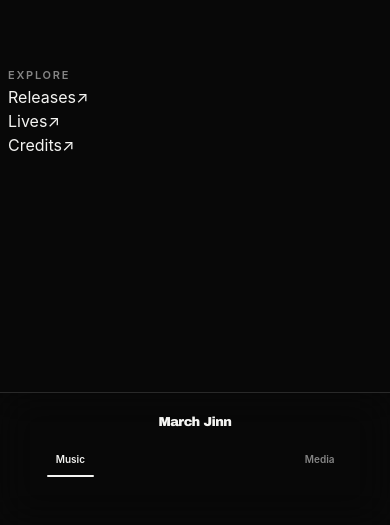
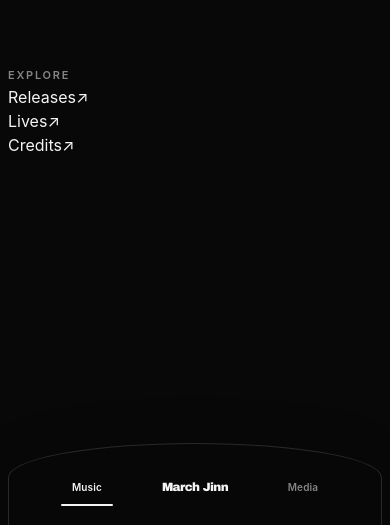
Before and after one commit to marchjinn/marchjinn.github.io, an Astro site: page / in a window 390 px wide. Shown: the part 319-844 px from the top of the page. Built offline with nearby package versions, Linux system fonts and the light colour scheme; Astro itself is replaced by a stand-in of ours.

Commit message:
Update global CSS styles and layout adjustments
Refactor global CSS styles for improved layout and design consistency.

```diff
--- a/src/styles/global.css
+++ b/src/styles/global.css
@@ -2,7 +2,6 @@
 :root {
   color-scheme: dark;
 
-  /* Color system */
   --color-background: #080808;
   --color-surface: #111111;
   --color-surface-raised: #191919;
@@ -13,11 +12,9 @@
   --color-accent-red: #b51f2b;
   --color-accent-purple: #7651a8;
 
-  /* Typography */
   --font-display: "MONOLOG BLACK", "Arial Black", sans-serif;
   --font-body: "Inter", Arial, sans-serif;
 
-  /* Spacing */
   --space-1: 4px;
   --space-2: 8px;
   --space-3: 12px;
@@ -30,26 +27,22 @@
   --space-16: 64px;
   --space-20: 80px;
 
-  /* Geometry */
-  --radius-small: 6px;
-  --radius-medium: 10px;
+  --radius-small: 8px;
+  --radius-medium: 12px;
   --radius-large: 16px;
   --radius-pill: 999px;
 
-  /* Layout */
   --content-width: 1440px;
-  --nav-height: 88px;
+  --nav-height: 104px;
   --page-gutter: 48px;
 
-  /* Effects */
-  --nav-background: rgb(8 8 8 / 88%);
-  --nav-blur: 20px;
+  --nav-background: rgb(8 8 8 / 94%);
+  --nav-blur: 18px;
   --transition-fast: 180ms ease;
 }
 
 :root[data-theme="light"] {
   color-scheme: light;
-
   --color-background: #f4f4f2;
   --color-surface: #ffffff;
   --color-surface-raised: #eaeae8;
@@ -57,8 +50,7 @@
   --color-secondary: #777777;
   --color-tertiary: #a0a0a0;
   --color-line: #dededb;
-
-  --nav-background: rgb(244 244 242 / 88%);
+  --nav-background: rgb(244 244 242 / 94%);
 }
 
 * {
@@ -84,9 +76,7 @@ body {
   line-height: 1.5;
   -webkit-font-smoothing: antialiased;
   text-rendering: optimizeLegibility;
-  transition:
-    background-color var(--transition-fast),
-    color var(--transition-fast);
+  transition: background-color var(--transition-fast), color var(--transition-fast);
 }
 
 button,
@@ -207,10 +197,7 @@ h1 {
   color: var(--color-secondary);
   cursor: pointer;
   text-align: left;
-  transition:
-    color var(--transition-fast),
-    background-color var(--transition-fast),
-    border-color var(--transition-fast);
+  transition: color var(--transition-fast), background-color var(--transition-fast), border-color var(--transition-fast);
 }
 
 .domain-selector__item:hover,
@@ -220,47 +207,46 @@ h1 {
   color: var(--color-primary);
 }
 
-/* Global navigation */
+/* Global navigation — compact half-disc dock */
 
 .global-nav {
   position: fixed;
   z-index: 50;
-  right: 0;
   bottom: 0;
-  left: 0;
-  min-height: var(--nav-height);
-  padding:
-    var(--space-3)
-    var(--page-gutter)
-    calc(var(--space-3) + env(safe-area-inset-bottom));
-  border-top: 1px solid var(--color-line);
+  left: 50%;
+  width: min(440px, calc(100% - 32px));
+  height: calc(94px + env(safe-area-inset-bottom));
+  padding: 18px 34px calc(12px + env(safe-area-inset-bottom));
+  transform: translateX(-50%);
+  border: 1px solid var(--color-line);
+  border-bottom: 0;
+  border-radius: 50% 50% 0 0 / 42% 42% 0 0;
   background: var(--nav-background);
   -webkit-backdrop-filter: blur(var(--nav-blur));
   backdrop-filter: blur(var(--nav-blur));
+  box-shadow: 0 -10px 40px rgb(0 0 0 / 12%);
 }
 
 .global-nav__inner {
   display: grid;
-  width: min(100%, var(--content-width));
-  min-height: 52px;
-  grid-template-columns: repeat(7, minmax(0, 1fr));
+  width: 100%;
+  height: 100%;
+  grid-template-columns: 1fr auto 1fr;
   align-items: center;
-  margin-inline: auto;
-}
-
-.global-nav__domains {
-  display: contents;
+  gap: 18px;
 }
 
 .global-nav__brand {
-  grid-column: 4;
-  grid-row: 1;
-  justify-self: center;
+  display: inline-flex;
+  min-width: 104px;
+  min-height: 44px;
+  align-items: center;
+  justify-content: center;
   color: var(--color-primary);
   font-family: var(--font-display);
-  font-size: 13px;
+  font-size: 14px;
   font-weight: 900;
-  letter-spacing: -0.045em;
+  letter-spacing: -0.055em;
   white-space: nowrap;
 }
 
@@ -271,45 +257,15 @@ h1 {
   min-height: 44px;
   align-items: center;
   justify-content: center;
-  padding-inline: var(--space-2);
+  padding: 0 10px;
   border: 0;
   background: transparent;
   color: var(--color-secondary);
   cursor: pointer;
   font-size: 12px;
   font-weight: 600;
-  white-space: nowrap;
+  letter-spacing: 0.015em;
   transition: color var(--transition-fast);
-}
-
-.global-nav__item:nth-child(1) {
-  grid-column: 1;
-  grid-row: 1;
-}
-
-.global-nav__item:nth-child(2) {
-  grid-column: 2;
-  grid-row: 1;
-}
-
-.global-nav__item:nth-child(3) {
-  grid-column: 3;
-  grid-row: 1;
-}
-
-.global-nav__item:nth-child(4) {
-  grid-column: 5;
-  grid-row: 1;
-}
-
-.global-nav__item:nth-child(5) {
-  grid-column: 6;
-  grid-row: 1;
-}
-
-.global-nav__item:nth-child(6) {
-  grid-column: 7;
-  grid-row: 1;
 }
 
 .global-nav__item:hover,
@@ -321,9 +277,9 @@ h1 {
 
 .global-nav__item.is-active::after {
   position: absolute;
-  right: 25%;
+  right: 28%;
   bottom: 2px;
-  left: 25%;
+  left: 28%;
   height: 2px;
   border-radius: var(--radius-pill);
   background: var(--color-primary);
@@ -334,61 +290,29 @@ h1 {
 
 @media (max-width: 760px) {
   :root {
-    --nav-height: 112px;
+    --nav-height: 94px;
     --page-gutter: 24px;
   }
 
+  .global-nav {
+    width: min(400px, calc(100% - 24px));
+    height: calc(86px + env(safe-area-inset-bottom));
+    padding: 15px 24px calc(10px + env(safe-area-inset-bottom));
+  }
+
   .global-nav__inner {
-    grid-template-columns: repeat(3, minmax(0, 1fr));
-    grid-template-rows: 36px 36px 36px;
-    gap: 0 var(--space-2);
+    gap: 10px;
   }
 
   .global-nav__brand {
-    grid-column: 1 / -1;
-    grid-row: 1;
-    align-self: center;
+    min-width: 96px;
+    font-size: 13px;
   }
 
   .global-nav__item {
-    min-height: 36px;
+    min-height: 42px;
+    padding-inline: 6px;
     font-size: 11px;
-  }
-
-  .global-nav__item:nth-child(1) {
-    grid-column: 1;
-    grid-row: 2;
-  }
-
-  .global-nav__item:nth-child(2) {
-    grid-column: 2;
-    grid-row: 2;
-  }
-
-  .global-nav__item:nth-child(3) {
-    grid-column: 3;
-    grid-row: 2;
-  }
-
-  .global-nav__item:nth-child(4) {
-    grid-column: 1;
-    grid-row: 3;
-  }
-
-  .global-nav__item:nth-child(5) {
-    grid-column: 2;
-    grid-row: 3;
-  }
-
-  .global-nav__item:nth-child(6) {
-    grid-column: 3;
-    grid-row: 3;
-  }
-
-  .global-nav__item.is-active::after {
-    right: 30%;
-    bottom: 0;
-    left: 30%;
   }
 
   .platform-home {
@@ -407,11 +331,22 @@ h1 {
   }
 
   .global-nav {
-    padding-inline: 12px;
+    width: calc(100% - 16px);
+    height: calc(82px + env(safe-area-inset-bottom));
+    padding: 13px 18px calc(8px + env(safe-area-inset-bottom));
+  }
+
+  .global-nav__inner {
+    gap: 4px;
+  }
+
+  .global-nav__brand {
+    min-width: 88px;
+    font-size: 12px;
   }
 
   .global-nav__item {
-    padding-inline: 2px;
+    padding-inline: 3px;
     font-size: 10px;
   }
 
```
